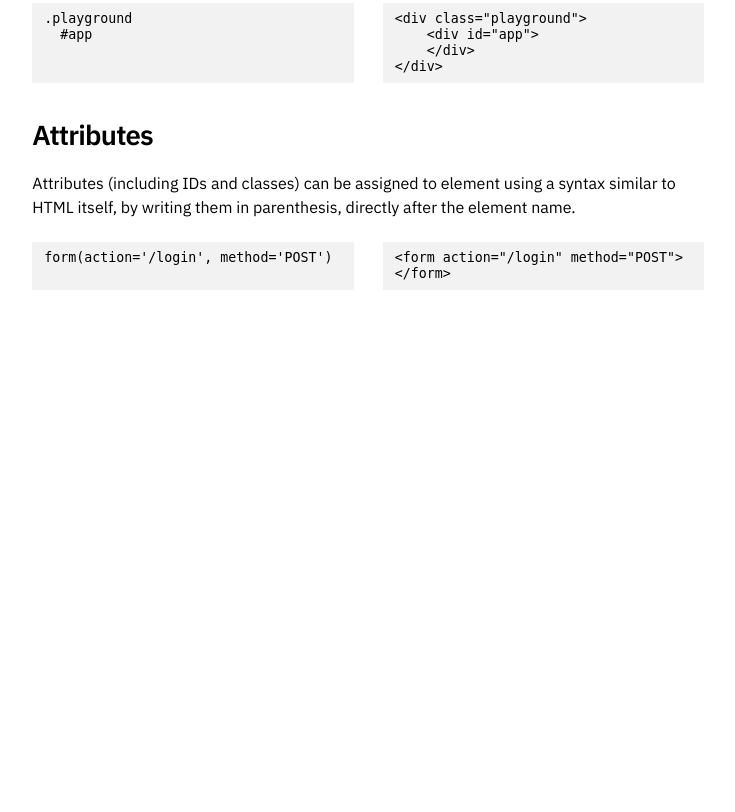
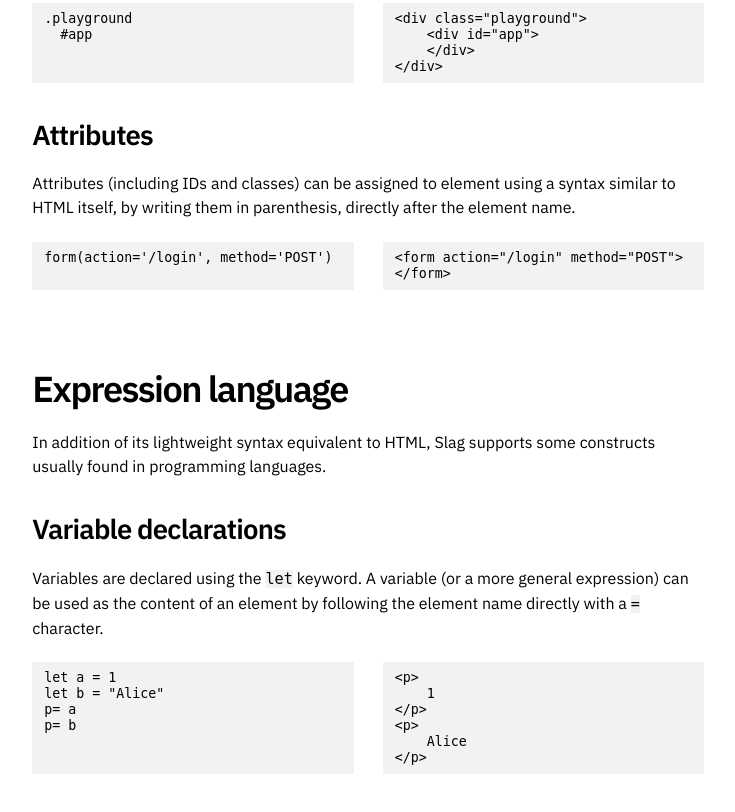
Before and after one commit to hypered/slab, a plain HTML site: page index.html in a window 1280 px wide. Shown: the part 2208-3020 px from the top of the page, without its empty margins (5-740 px from the left). Before the commit the page ends 2557 px from the top, so only its background shows below. Drawn offline with Linux system fonts and the light colour scheme.

Commit message:
deploy: 8f8fb7a25a68c7a0ad5fe97d111bc0d4b74991d5

```diff
--- a/index.html
+++ b/index.html
@@ -42,4 +42,12 @@
     &lt;div id=&quot;app&quot;&gt;
     &lt;/div&gt;
 &lt;/div&gt;</code></pre></div><h3>Attributes</h3><p>Attributes (including IDs and classes) can be assigned to element using a syntax similar to HTML itself, by writing them in parenthesis, directly after the element name.</p><div class="switcher"><pre><code>form(action=&#39;/login&#39;, method=&#39;POST&#39;)</code></pre><pre><code>&lt;form action=&quot;/login&quot; method=&quot;POST&quot;&gt;
-&lt;/form&gt;</code></pre></div></div></div></main></body></html>
+&lt;/form&gt;</code></pre></div></div><div class="c-content flow-all u-flow-c-4 limit-42em"><h2>Expression language</h2><p>In addition of its lightweight syntax equivalent to HTML, Slag supports some constructs usually found in programming languages.</p><h3>Variable declarations</h3><p>Variables are declared using the <code>let</code> keyword. A variable (or a more general expression) can be used as the content of an element by following the element name directly with a <code>=</code> character.</p><div class="switcher"><pre><code>let a = 1
+let b = &quot;Alice&quot;
+p= a
+p= b</code></pre><pre><code>&lt;p&gt;
+    1
+&lt;/p&gt;
+&lt;p&gt;
+    Alice
+&lt;/p&gt;</code></pre></div></div></div></main></body></html>
```
